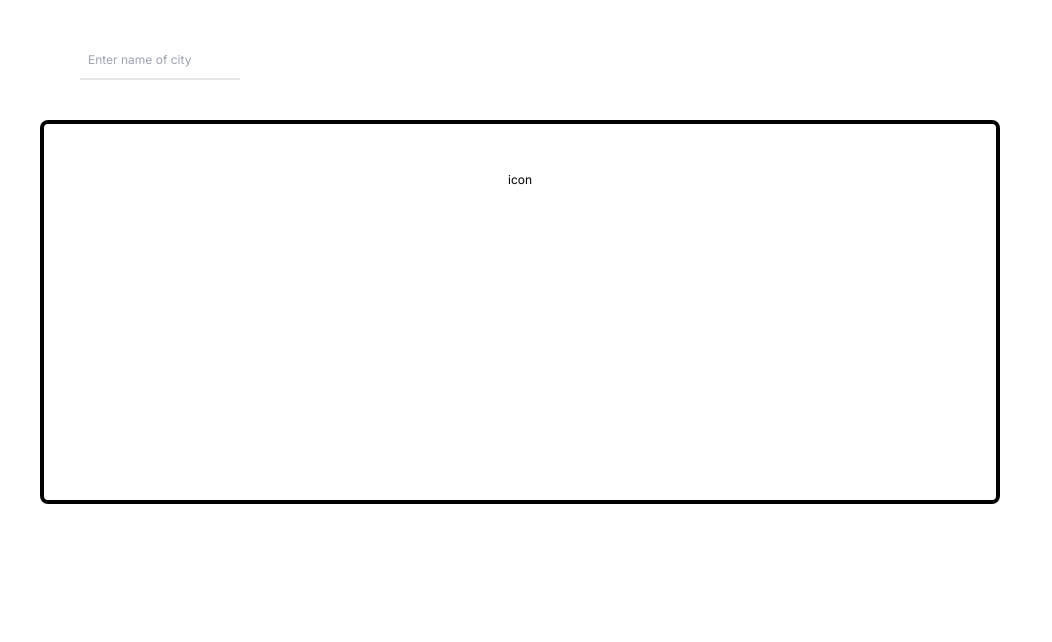
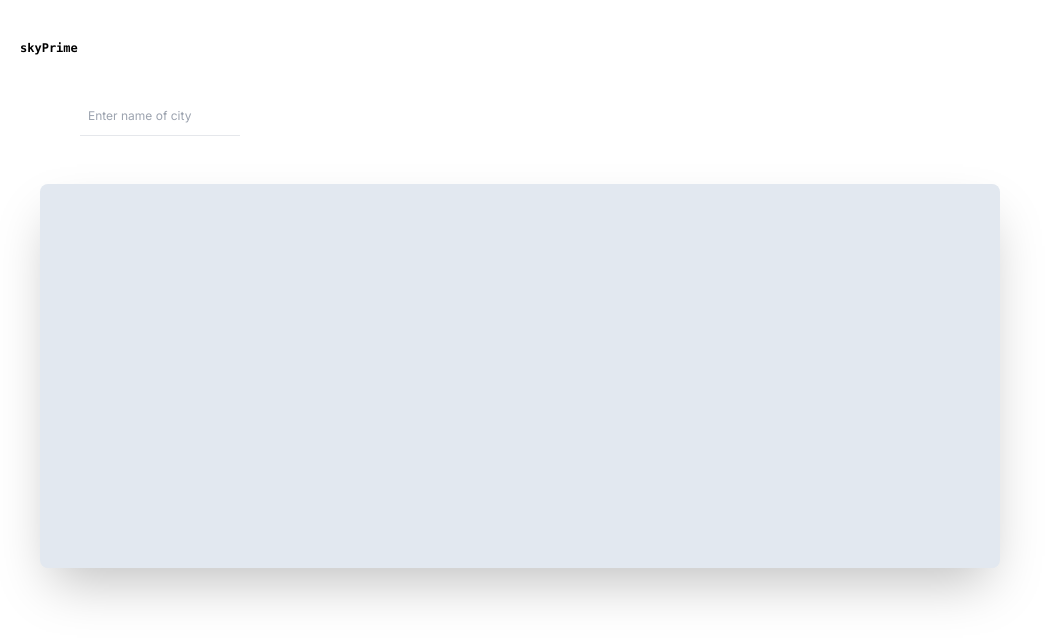
Before and after one commit to kelvinashong/skyprime, a Next.js app in the folder skyprime/: page / in a window 1280 px wide. Shown: the top 642 px of the page, without its empty margins (0-1052 px from the left). Built offline with nearby package versions, Linux system fonts and the light colour scheme.

Commit message:
updated the ui

```diff
--- a/skyprime/src/app/page.js
+++ b/skyprime/src/app/page.js
@@ -23,9 +23,10 @@ export default function Home() {
 
   return (
     <main className="mt-10 text-xs ">
+      <h1 className='font-mono font-bold ml-5 mt-10 '>skyPrime</h1>
       <div className="mt-10 ml-20 ">
         <input
-          className="h-10 w-40 pl-2  border-b-2"
+          className="h-10 w-40 pl-2  border-b"
           label="city"
           type="text"
           value={location}
@@ -42,21 +43,23 @@ export default function Home() {
           Search
         </button>
       </div> */}
-      <div className="border-4 border-black mt-10 w-3/4 h-96 ml-10 rounded-lg">
-        <div className="text-center mt-12">
+      <div className=" mt-12 shadow-2xl bg-slate-200  w-3/4 h-96 ml-10 rounded-lg">
+        <div className="text-center mt-12 pt-16">
           {data.sys ? (
-            <h1 className="font-mono">
+            <h1 className="font-mono font-medium">
               {data.name} - {data.sys.country}{' '}
             </h1>
           ) : null}
+{data.weather ? (
+            <h1 className="mt-10">{data.weather[0].icon}</h1>
+          ) : null}
 
-          <h1 className="mt-10">icon</h1>
           {data.main ? (
-            <h1 className="mt-10 text-5xl font-mono">{data.main.temp.toFixed()}&deg;C</h1>
+            <h1 className="mt-10 text-5xl font-mono font-bold">{data.main.temp.toFixed()}&deg;C</h1>
           ) : null}
 
           {data.weather ? (
-            <h1 className="mt-10 mb-20 text-xs font-mono">
+            <h1 className="mt-10 mb-20 text-xs font-mono font-semibold px-4">
               {' '}
               We are having {' '}{data.weather[0].description} {' '} now
             </h1>
```
